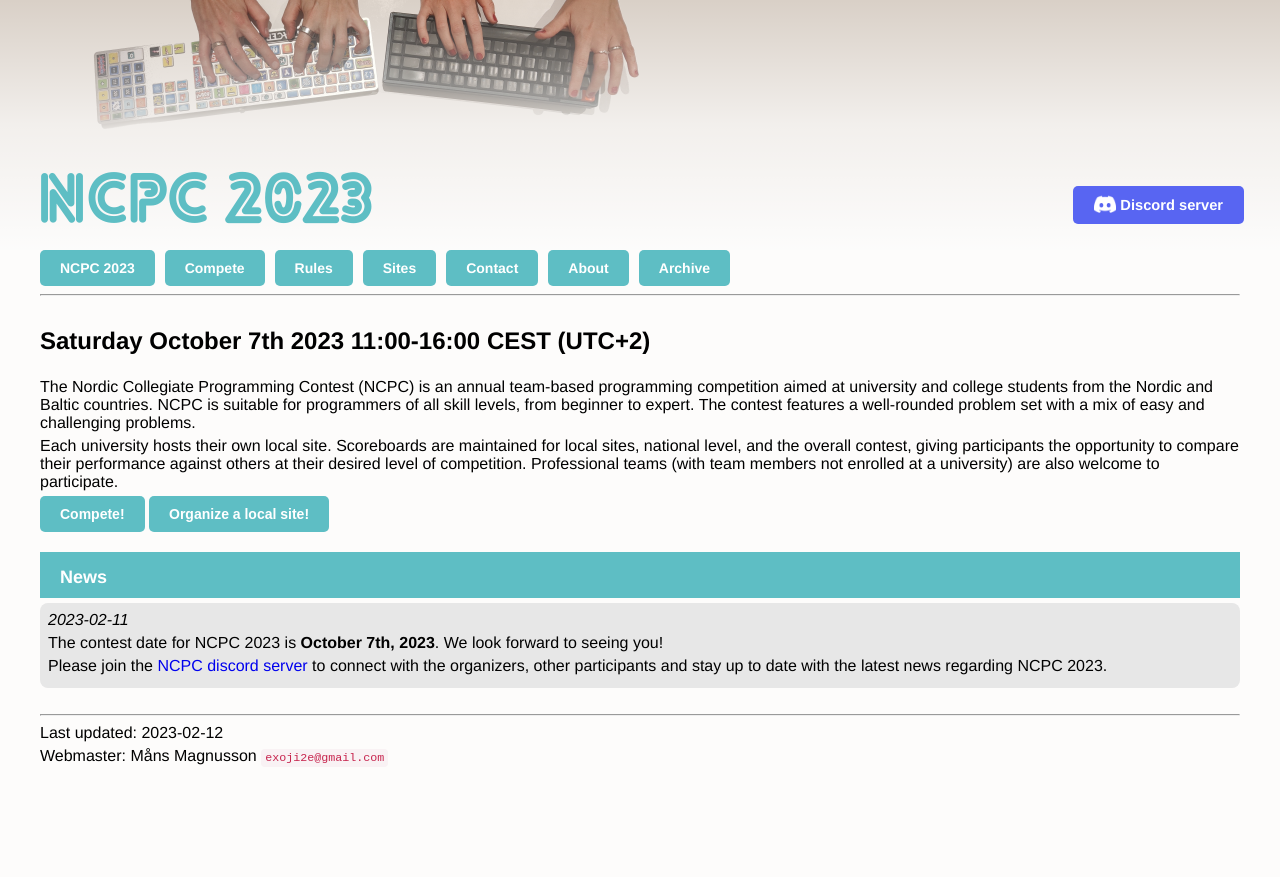
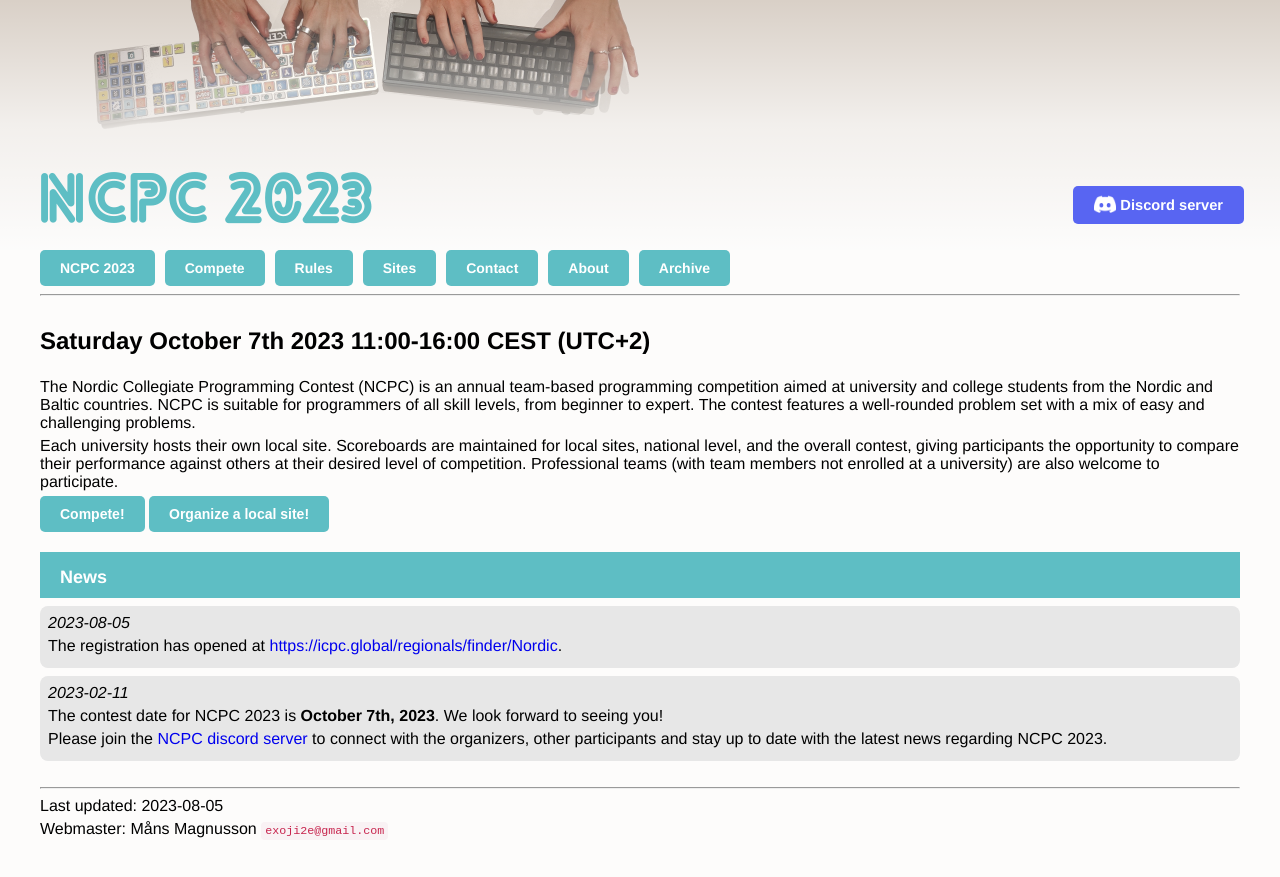
Before and after one commit to icpc/ncpc-web, a Jekyll site: the page built from ncpc2023/index.md, in a window 1280 px wide. Shown: the top 877 px of the page. Built offline with Jekyll 4.4.1, drawn with Linux system fonts in a browser that asks for light colours.

Commit message:
[2023] registration is open

```diff
--- a/css/main.css
+++ b/css/main.css
@@ -211,6 +211,7 @@ a {
     padding: 8px;
     background: #e7e7e7;
     border-radius: 8px;
+    margin-top: 8px;
 }
 
 
--- a/ncpc2023/index.md
+++ b/ncpc2023/index.md
@@ -3,7 +3,7 @@ layout: default
 headerText: "NCPC 2023"
 title: "Nordic Collegiate Programming Contest 2023"
 dateTime: "Saturday October 7th 2023 11:00-16:00 CEST (UTC+2)"
-lastUpdate: "2023-02-12"
+lastUpdate: "2023-08-05"
 year: 2023
 ---
 {% include_relative navbar.md %}
@@ -26,6 +26,12 @@ Each university hosts their own local site. Scoreboards are maintained for local
 </div>
 
 <div class="news-item">
+<i>2023-08-05</i>
+
+The registration has opened at [https://icpc.global/regionals/finder/Nordic](https://icpc.global/regionals/finder/Nordic).
+</div>
+
+<div class="news-item">
 <i>2023-02-11</i>
 
 The contest date for NCPC 2023 is **October 7th, 2023**. We look forward to seeing you!
```
Also changed, not shown: ncpc2023/compete.md (+2 -2 lines).
